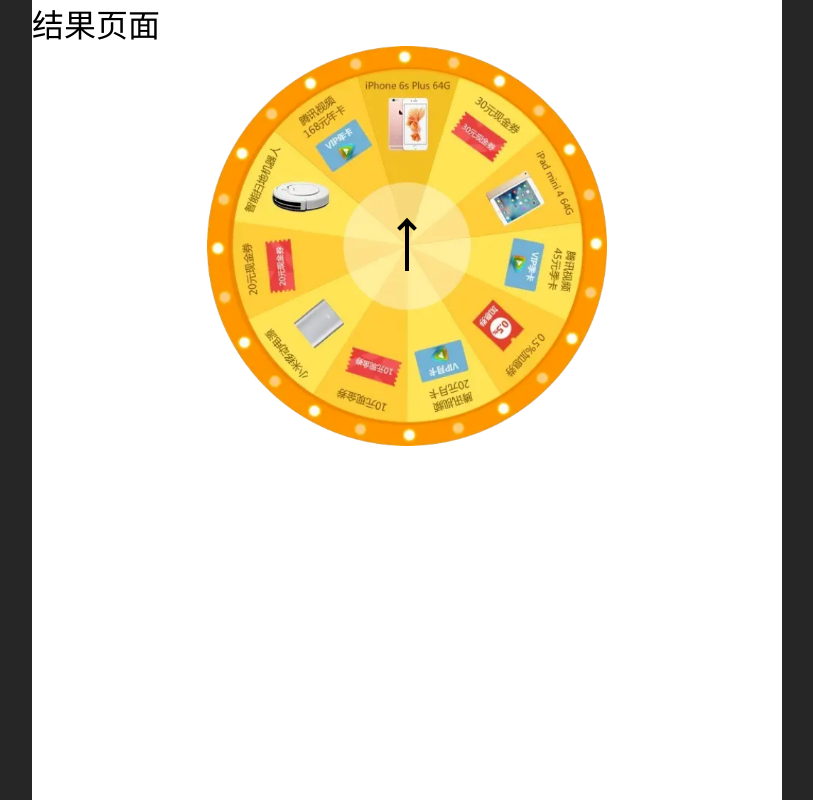
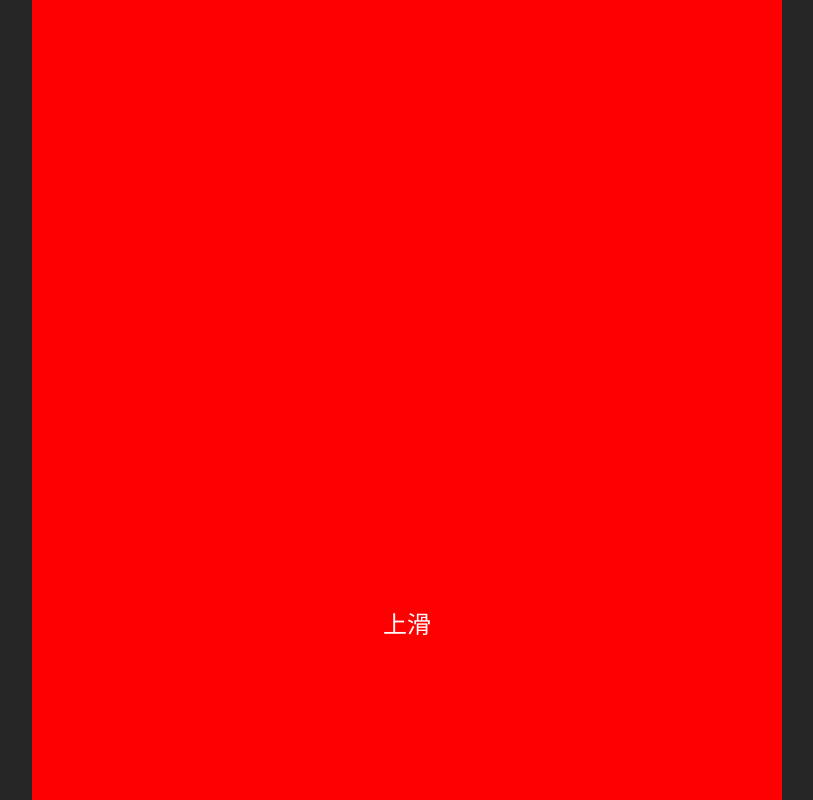
Before and after one commit to LeoonLiang/vue-answer, a Vue app: page / in a window 1280 px wide. Shown: the whole page, without its empty margins (233-1046 px from the left). Built offline with nearby package versions, Linux system fonts and the light colour scheme.

Commit message:
feat: 无样式完成

```diff
--- a/src/App.vue
+++ b/src/App.vue
@@ -1,25 +1,28 @@
 <template>
   <div id="app">
+    <SlideTopCard />
     <Question
       v-if="current === 1"
       @end="hanledEnd"
-    ></Question>
-    <ResultPage v-if="current === 0"></ResultPage>
+    />
+    <ResultPage v-if="current === 2"/>
   </div>
 </template>
 
 <script>
 import Question from '@/components/QuestionList'
 import ResultPage from '@/components/ResultPage'
+import SlideTopCard from '@/components/SlideTopCard'
 export default {
   name: 'App',
   components: {
     Question,
-    ResultPage
+    ResultPage,
+    SlideTopCard
   },
   data() {
     return {
-      current: 0
+      current: 1
     }
   },
   methods: {
--- a/src/components/ResultPage/index.vue
+++ b/src/components/ResultPage/index.vue
@@ -1,6 +1,6 @@
 <template>
   <div>
-    结果页面
+    答题成功，请抽奖
     <Turntable></Turntable>
   </div>
 </template>
--- a/src/components/SlideTopCard/index.vue
+++ b/src/components/SlideTopCard/index.vue
@@ -22,7 +22,7 @@
         endPosY: 0,
         dis: 0,
         animateClass: false,
-        hide: false
+        hide: true
       }
     },
     mounted() {
@@ -95,6 +95,7 @@
         this.startPosY = 0
         this.endPosY = 0
         this.dis = pageHeight
+
         setTimeout(() => {
           this.hide = false
         }, 1000);
@@ -115,6 +116,7 @@
     position: absolute;
     top: 0;
     left: 0;
+    z-index: 99;
   }
   .slide-tips {
     position: absolute;
```
